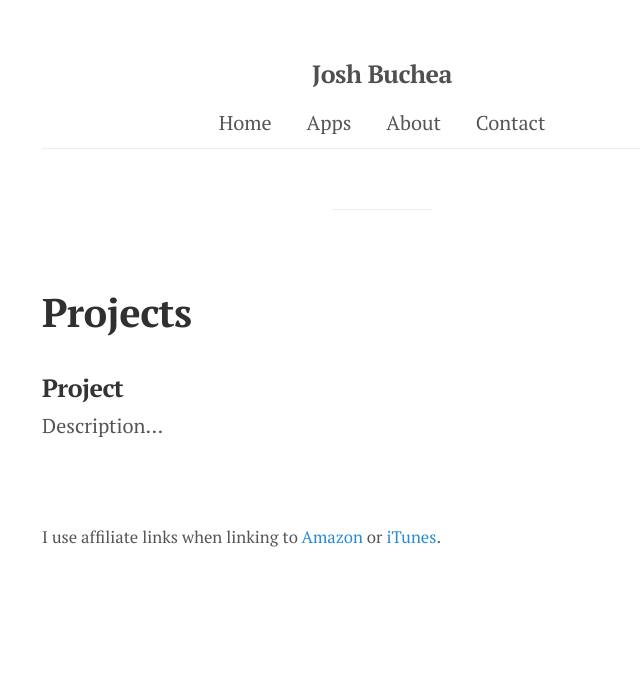
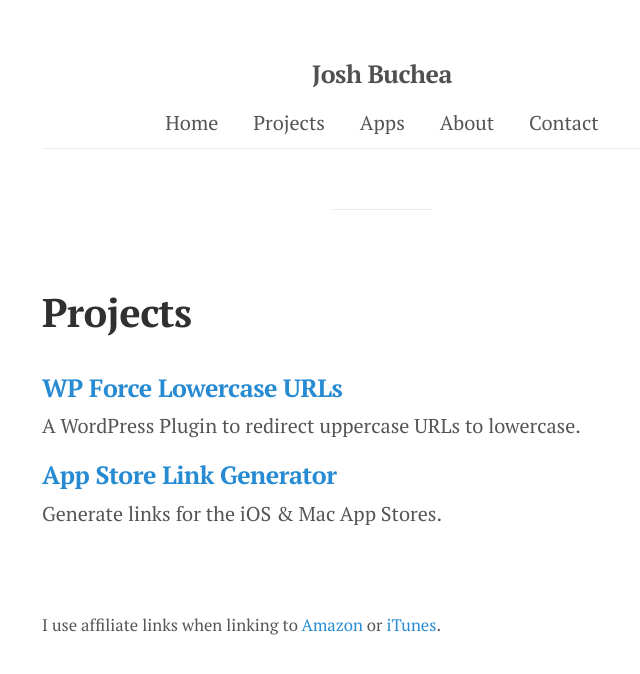
Before and after one commit to joshbuchea/joshbuchea.com, a Jekyll site: the page built from projects.md, in a window 1280 px wide. Shown: the top 674 px of the page, without its empty margins (258-898 px from the left). Built offline with Jekyll 4.4.1, drawn with Linux system fonts in a browser that asks for light colours.

Commit message:
Add projects & nav link to projects page

```diff
--- a/_layouts/default.html
+++ b/_layouts/default.html
@@ -12,6 +12,7 @@
         </h3>
         <ul class="nav">
           <li><a href="{{ site.baseurl }}">Home</a></li>
+          <li><a href="{{ site.baseurl }}projects">Projects</a></li>
           <li><a href="{{ site.baseurl }}apps">Apps</a></li>
           <li><a href="{{ site.baseurl }}about">About</a></li>
           <li><a href="{{ site.baseurl }}contact">Contact</a></li>
--- a/projects.md
+++ b/projects.md
@@ -3,6 +3,10 @@ layout: page
 title: Projects
 ---
 
-### Project
+### [WP Force Lowercase URLs](https://github.com/joshbuchea/wp-force-lowercase-urls)
 
-Description...
+A WordPress Plugin to redirect uppercase URLs to lowercase.
+
+### [App Store Link Generator](https://github.com/joshbuchea/appstore-link-generator)
+
+Generate links for the iOS & Mac App Stores.
```
